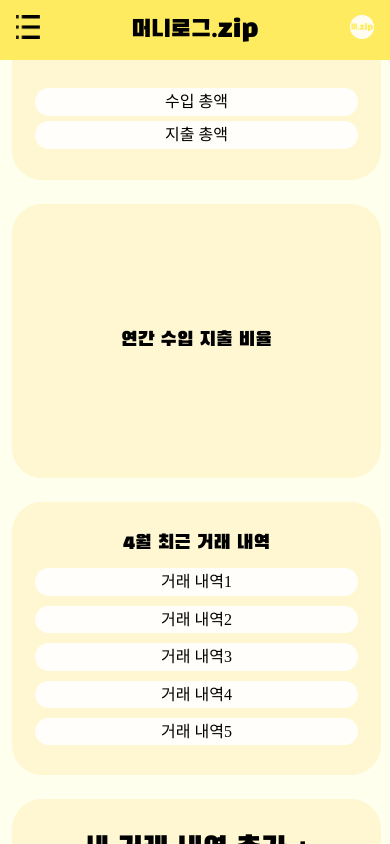
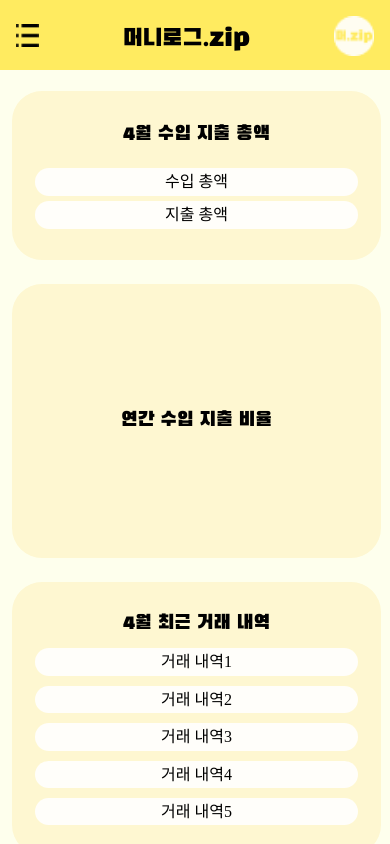
Before and after one commit to ByeongwooAn/-Skeletone-Project-Household-Ledger, a Vue app: page /mobile/Main in a window 390 px wide. Shown: the top 844 px of the page. Built offline with nearby package versions, Linux system fonts and the light colour scheme.

Commit message:
refactor: 수입/수출 모바일 ui 수정, 모바일 상단바/메뉴바 수정, 모바일 메인화면 수정

```diff
--- a/src/css/mainviewmobile.css
+++ b/src/css/mainviewmobile.css
@@ -1,3 +1,7 @@
+.page-wrapper {
+  margin-top: 60px; /* 메뉴바 높이만큼 내려주기 */
+  padding: 20px 0 20px 0;
+}
 .mobile-mainview-div {
   width: 369px;
   height: 273.52px;
@@ -17,7 +21,7 @@
 }
 
 .mobile-mainview-text {
-    font-family: "Black Han Sans";
+  font-family: 'Black Han Sans';
   font-size: 20px;
 }
 
--- a/src/css/menubarmobile.css
+++ b/src/css/menubarmobile.css
@@ -5,6 +5,7 @@ header {
   background-color: #ffeb60;
   font-family: 'Black Han Sans';
   font-size: 24px;
+  padding-top: 10px;
   text-align: center;
   align-content: center;
 }
@@ -17,16 +18,18 @@ li {
 
 #menu-image {
   float: left;
+
   margin-left: 16px;
-  width: 24px;
-  height: 24px;
+  width: 23px;
+  height: 23px;
 }
 
 #logo-image {
   float: right;
-  width: 24px;
-  height: 24px;
+  width: 40px;
+  height: 40px;
   margin-right: 16px;
+  margin-top: -8px;
 }
 
 #mobile-menu {
@@ -43,7 +46,12 @@ li {
   left: 0;
   z-index: 10; /* overlay보다 위 */
 }
-
+#mobile-menu div:hover {
+  background-color: #1202c61c;
+  transition: 6ms;
+  border-radius: 10px;
+  padding: 15px 0px 15px 0px;
+}
 #logo-text {
   margin-top: 24.15px;
 }
--- a/src/views/MainViewMobile.vue
+++ b/src/views/MainViewMobile.vue
@@ -4,6 +4,7 @@ import { RouterLink } from 'vue-router';
 </script>
 
 <template>
+  <div class="page-wrapper">
     <div id="mobile-main-div1" class="mobile-mainview-div">
       <div id="mobile-mainview-text1" class="mobile-mainview-text">4월 수입 지출 총액</div>
       <div id="mobile-main-adttribute1" class="mobile-main-attribute-div">수입 총액</div>
@@ -25,4 +26,5 @@ import { RouterLink } from 'vue-router';
         <div id="mobile-mainview-text4" class="mobile-mainview-text">새 거래 내역 추가 +</div>
       </div></RouterLink
     >
+  </div>
 </template>
```
Lines whose indentation alone changed are shown as unchanged.
